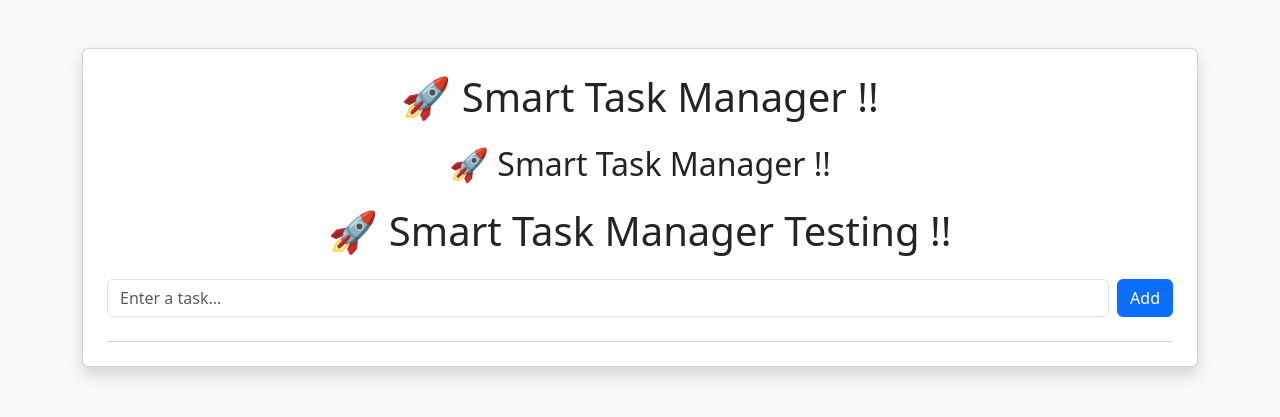
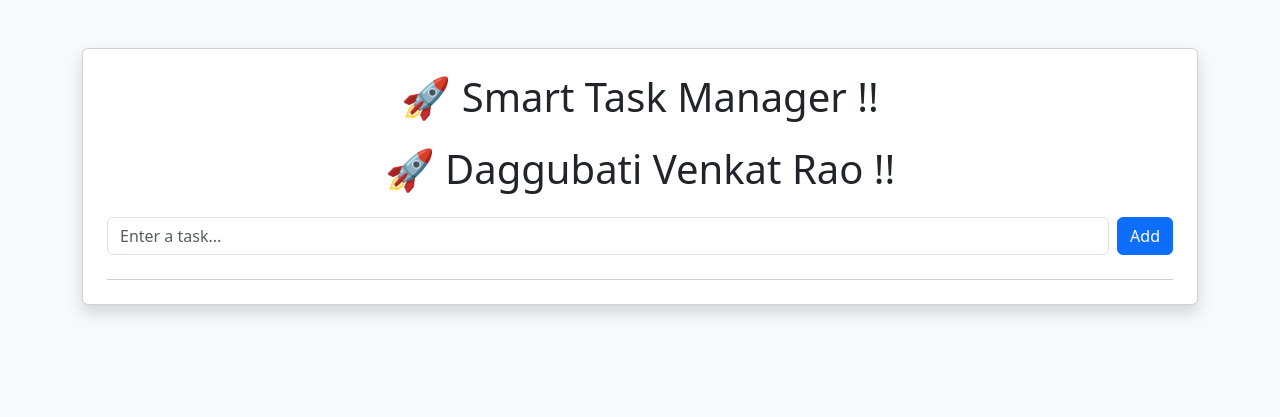
Before and after one commit to venkatnivi062/sample-ci-app, a Flask app: page / in a window 1280 px wide. Shown: the top 417 px of the page. Run offline with Flask 2, Linux system fonts and the light colour scheme.

Commit message:
Update index.html

```diff
--- a/templates/index.html
+++ b/templates/index.html
@@ -10,8 +10,7 @@
     <div class="card shadow p-4">
 
         <h1 class="text-center mb-4">🚀 Smart Task Manager !!</h1>
-        <h2 class="text-center mb-4">🚀 Smart Task Manager !!</h2>
-        <h1 class="text-center mb-4">🚀 Smart Task Manager Testing !!</h1>
+        <h1 class="text-center mb-4">🚀 Daggubati Venkat Rao !!</h1>
 
         <form method="POST" class="d-flex gap-2 mb-4">
             <input
```
